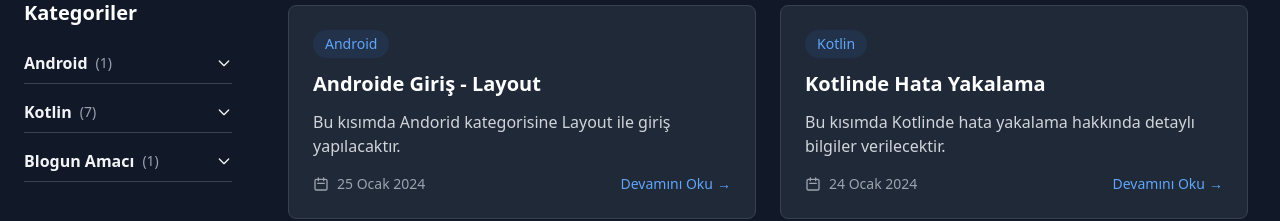
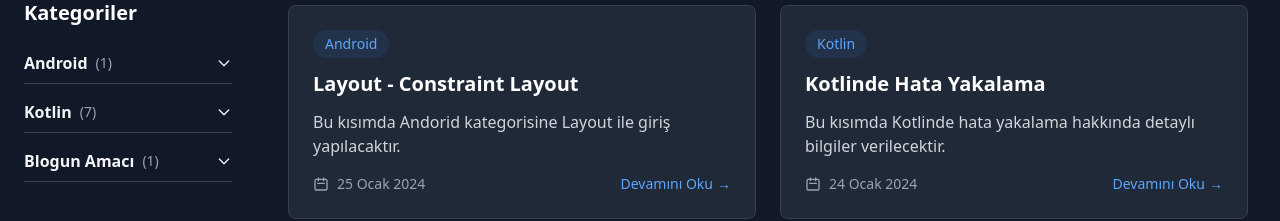
Before and after one commit to B1L0CAN/blog, a Next.js app: page / in a window 1280 px wide. Shown: the part 301-522 px from the top of the page. Built offline with nearby package versions, Linux system fonts and the light colour scheme.

Commit message:
posts.ts güncellendi

```diff
--- a/src/data/posts.ts
+++ b/src/data/posts.ts
@@ -32,9 +32,7 @@ Constraint Layoutlarda ekrandaki yerlerini belirliyoruz, şuradan şu kadar boş
 
 >Not: Constraint Layout'ta resimleri veya butonları HER cihazda ortada yapmak için sayfanın sağına ve soluna sabitleyip aynı boşluğu bırakıyoruz, ardından boyutları dinamik ayarlamak için width ve height'ı \`0dp (match constraint)\`olarak ayarlıyoruz.
 
-
-
-
+>Not: Infer Constraint ile çok basit düzeydeki sayfalar için hizalama yapabiliriz ama birkaç bileşenden sonra sapıtıyor, manuel yapmak en iyisi :)
 
 
   `,
@@ -982,7 +980,7 @@ var camelCase = "Camel Case yazım örneği"
 export const posts: Post[] = [
   createPost({
     id: 8,
-    title: "Androide Giriş - Layout",
+    title: "Layout - Constraint Layout",
     content: POST_CONTENTS.android,
     date: "2024-01-25",
     summary: "Bu kısımda Andorid kategorisine Layout ile giriş yapılacaktır.",
```
